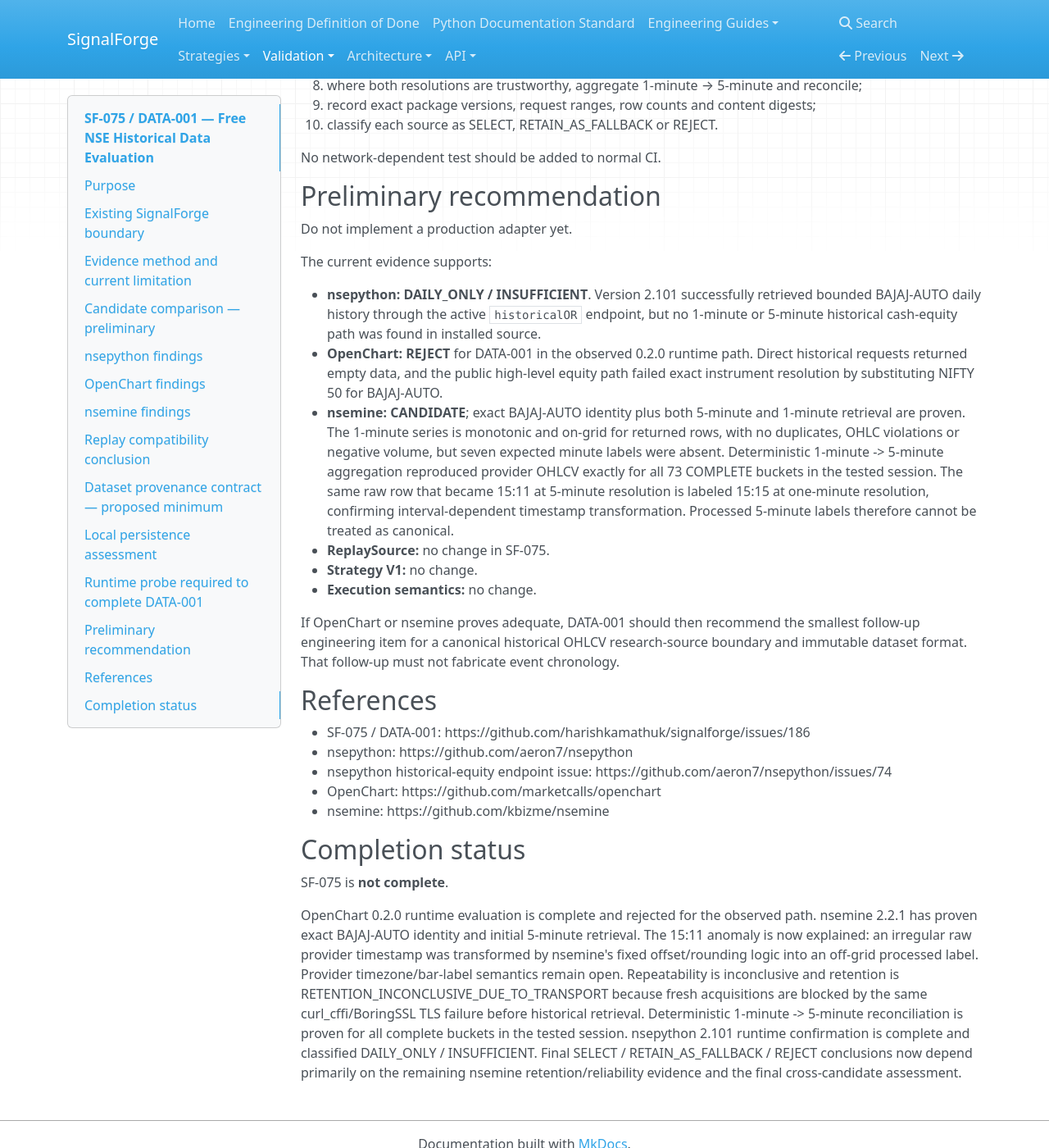
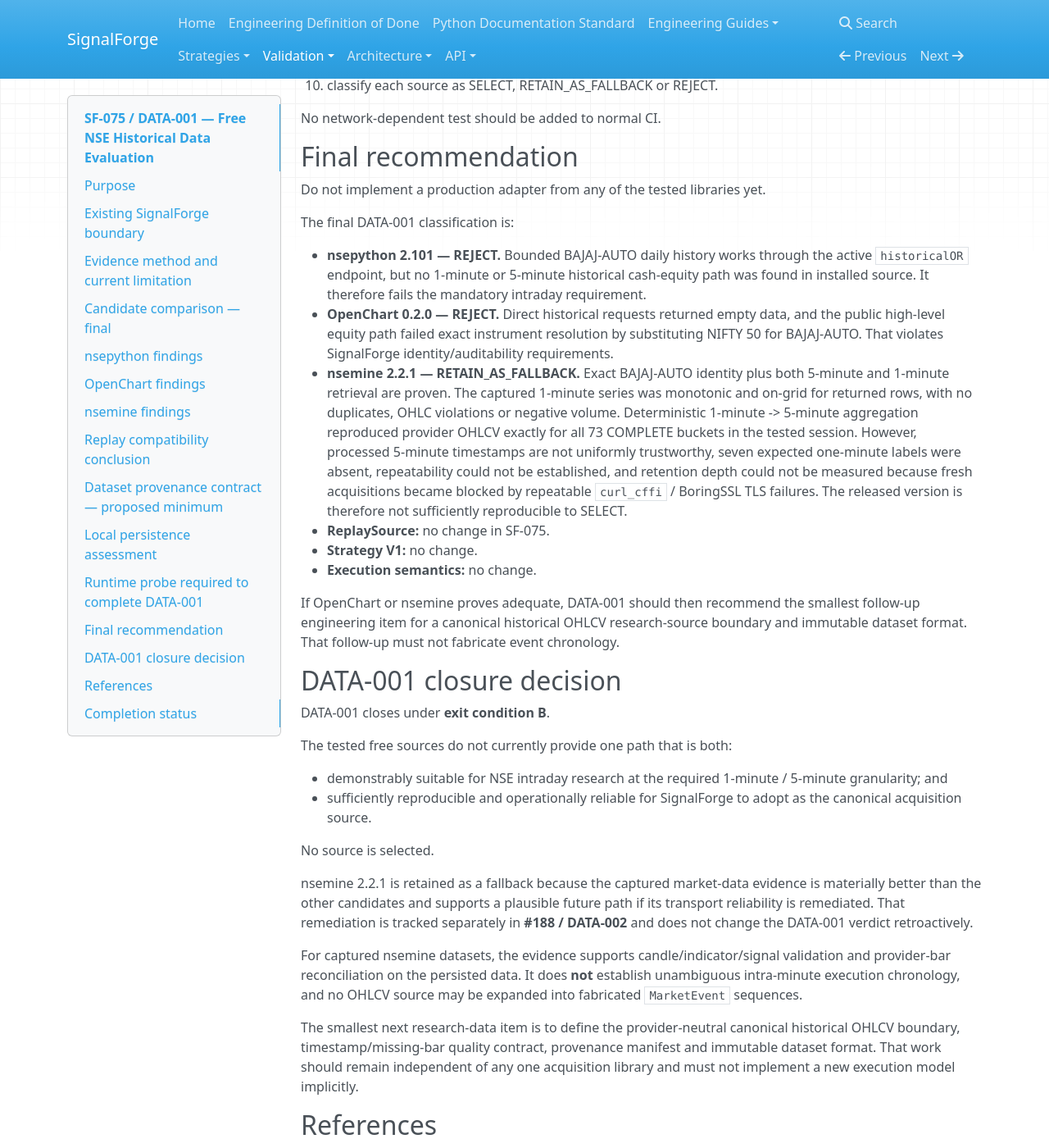
Before and after one commit to harishkamathuk/signalforge, an MkDocs documentation site: the page built from docs/validation/sf-075-data-001-free-nse-historical-data.md, in a window 1280 px wide and 1400 px high, scrolled down 17727 px. Shown: the whole window at 82% size. Built offline with MkDocs 1.6.1, drawn with Linux system fonts in a browser that asks for light colours; nearby versions of some CDN libraries; some of the changed text lies outside the part shown.

Commit message:
docs: finalize DATA-001 source evaluation

```diff
--- a/docs/validation/sf-075-data-001-free-nse-historical-data.md
+++ b/docs/validation/sf-075-data-001-free-nse-historical-data.md
@@ -1,6 +1,6 @@
 # SF-075 / DATA-001 — Free NSE Historical Data Evaluation
 
-**Status:** In progress — source/API evidence captured; OpenChart complete; nsemine initial 5-minute retrieval proven; nsepython pending
+**Status:** Complete — no source selected; nsemine retained as fallback pending transport remediation
 **Issue:** #186
 **Research identifier:** DATA-001
 **Date:** 2026-10-11
@@ -58,7 +58,7 @@ before DATA-001 can close.
 
 Source-inspection claims and runtime observations are kept distinct below.
 
-## Candidate comparison — preliminary
+## Candidate comparison — final
 
 | Dimension | nsepython | OpenChart | nsemine |
 | --- | --- | --- | --- |
@@ -72,11 +72,9 @@ Source-inspection claims and runtime observations are kept distinct below.
 | ReplaySource compatibility | INSUFFICIENT / BAR-LEVEL only if history works | BAR_ONLY | BAR_ONLY |
 | Timestamp/timezone risk | Runtime evidence required | High-priority runtime check | High-priority runtime check |
 | Runtime repeatability | Pending | Not reached — valid instrument-specific bars were not obtained | Inconclusive — fresh acquisitions are blocked by curl_cffi/BoringSSL TLS failures before symbol/history requests |
-| Preliminary disposition | DAILY_ONLY / INSUFFICIENT | REJECT — observed 0.2.0 runtime path failed retrieval/identity requirements | CANDIDATE — exact BAJAJ-AUTO identity; 5m and 1m retrieval proven; 1m gaps, provider timestamp semantics, and transport reliability unresolved |
+| Final disposition | REJECT — daily-only, insufficient for mandatory intraday requirement | REJECT — observed 0.2.0 runtime path failed retrieval/identity requirements | RETAIN_AS_FALLBACK — promising captured 1m/5m data quality, but repeatability and retention cannot be established because released transport is unreliable |
 
-`PROVISIONAL REJECT` and `CANDIDATE` are not final DATA-001 verdicts. OpenChart's current `REJECT`
-records completed empirical evidence for the observed 0.2.0 path; the overall DATA-001 evaluation
-remains open until the remaining candidates are tested.
+These are the final DATA-001 dispositions for the versions tested. No candidate is `SELECT`.
 
 ## nsepython findings
 
@@ -384,10 +382,10 @@ Source inspection also established that nsemine 2.2.1:
 - returns naive datetimes;
 - drops duplicate datetime values internally and resets the index.
 
-### Current nsemine assessment
+### Final nsemine assessment
 
-nsemine 2.2.1 remains a **CANDIDATE** and has passed the initial identity/retrieval gate that
-OpenChart failed.
+nsemine 2.2.1 is **RETAIN_AS_FALLBACK** for DATA-001. It passed the identity/retrieval gate that
+OpenChart failed and produced the strongest intraday data-quality evidence of the tested candidates.
 
 A focused raw-to-processed reconciliation established the cause of the off-grid 15:11 label.
 
@@ -795,17 +793,15 @@ Run the following matrix from a normal developer environment with outbound acces
 
 No network-dependent test should be added to normal CI.
 
-## Preliminary recommendation
+## Final recommendation
 
-Do not implement a production adapter yet.
+Do not implement a production adapter from any of the tested libraries yet.
 
-The current evidence supports:
+The final DATA-001 classification is:
 
-- **nsepython:** **DAILY_ONLY / INSUFFICIENT**. Version 2.101 successfully retrieved bounded BAJAJ-AUTO daily history through the active `historicalOR` endpoint, but no 1-minute or 5-minute historical cash-equity path was found in installed source.
-- **OpenChart:** **REJECT** for DATA-001 in the observed 0.2.0 runtime path. Direct historical
-  requests returned empty data, and the public high-level equity path failed exact instrument
-  resolution by substituting NIFTY 50 for BAJAJ-AUTO.
-- **nsemine:** **CANDIDATE**; exact BAJAJ-AUTO identity plus both 5-minute and 1-minute retrieval are proven. The 1-minute series is monotonic and on-grid for returned rows, with no duplicates, OHLC violations or negative volume, but seven expected minute labels were absent. Deterministic 1-minute -> 5-minute aggregation reproduced provider OHLCV exactly for all 73 COMPLETE buckets in the tested session. The same raw row that became 15:11 at 5-minute resolution is labeled 15:15 at one-minute resolution, confirming interval-dependent timestamp transformation. Processed 5-minute labels therefore cannot be treated as canonical.
+- **nsepython 2.101 — REJECT.** Bounded BAJAJ-AUTO daily history works through the active `historicalOR` endpoint, but no 1-minute or 5-minute historical cash-equity path was found in installed source. It therefore fails the mandatory intraday requirement.
+- **OpenChart 0.2.0 — REJECT.** Direct historical requests returned empty data, and the public high-level equity path failed exact instrument resolution by substituting NIFTY 50 for BAJAJ-AUTO. That violates SignalForge identity/auditability requirements.
+- **nsemine 2.2.1 — RETAIN_AS_FALLBACK.** Exact BAJAJ-AUTO identity plus both 5-minute and 1-minute retrieval are proven. The captured 1-minute series was monotonic and on-grid for returned rows, with no duplicates, OHLC violations or negative volume. Deterministic 1-minute -> 5-minute aggregation reproduced provider OHLCV exactly for all 73 COMPLETE buckets in the tested session. However, processed 5-minute timestamps are not uniformly trustworthy, seven expected one-minute labels were absent, repeatability could not be established, and retention depth could not be measured because fresh acquisitions became blocked by repeatable `curl_cffi` / BoringSSL TLS failures. The released version is therefore not sufficiently reproducible to SELECT.
 - **ReplaySource:** no change in SF-075.
 - **Strategy V1:** no change.
 - **Execution semantics:** no change.
@@ -814,9 +810,37 @@ If OpenChart or nsemine proves adequate, DATA-001 should then recommend the smal
 engineering item for a canonical historical OHLCV research-source boundary and immutable dataset
 format. That follow-up must not fabricate event chronology.
 
+
+## DATA-001 closure decision
+
+DATA-001 closes under **exit condition B**.
+
+The tested free sources do not currently provide one path that is both:
+
+- demonstrably suitable for NSE intraday research at the required 1-minute / 5-minute granularity; and
+- sufficiently reproducible and operationally reliable for SignalForge to adopt as the canonical acquisition source.
+
+No source is selected.
+
+nsemine 2.2.1 is retained as a fallback because the captured market-data evidence is materially
+better than the other candidates and supports a plausible future path if its transport reliability
+is remediated. That remediation is tracked separately in **#188 / DATA-002** and does not change
+the DATA-001 verdict retroactively.
+
+For captured nsemine datasets, the evidence supports candle/indicator/signal validation and
+provider-bar reconciliation on the persisted data. It does **not** establish unambiguous
+intra-minute execution chronology, and no OHLCV source may be expanded into fabricated
+`MarketEvent` sequences.
+
+The smallest next research-data item is to define the provider-neutral canonical historical OHLCV
+boundary, timestamp/missing-bar quality contract, provenance manifest and immutable dataset format.
+That work should remain independent of any one acquisition library and must not implement a new
+execution model implicitly.
+
 ## References
 
 - SF-075 / DATA-001: https://github.com/harishkamathuk/signalforge/issues/186
+- DATA-002 / nsemine transport remediation: https://github.com/harishkamathuk/signalforge/issues/188
 - nsepython: https://github.com/aeron7/nsepython
 - nsepython historical-equity endpoint issue: https://github.com/aeron7/nsepython/issues/74
 - OpenChart: https://github.com/marketcalls/openchart
@@ -824,10 +848,16 @@ format. That follow-up must not fabricate event chronology.
 
 ## Completion status
 
-SF-075 is **not complete**.
+SF-075 / DATA-001 is **complete**.
 
-OpenChart 0.2.0 runtime evaluation is complete and rejected for the observed path. nsemine 2.2.1
-has proven exact BAJAJ-AUTO identity and initial 5-minute retrieval. The 15:11 anomaly is now
-explained: an irregular raw provider timestamp was transformed by nsemine's fixed offset/rounding
-logic into an off-grid processed label. Provider timezone/bar-label semantics remain open. Repeatability is inconclusive and retention is RETENTION_INCONCLUSIVE_DUE_TO_TRANSPORT because fresh acquisitions are blocked by the same curl_cffi/BoringSSL TLS failure before historical retrieval.
-Deterministic 1-minute -> 5-minute reconciliation is proven for all complete buckets in the tested session. nsepython 2.101 runtime confirmation is complete and classified DAILY_ONLY / INSUFFICIENT. Final SELECT / RETAIN_AS_FALLBACK / REJECT conclusions now depend primarily on the remaining nsemine retention/reliability evidence and the final cross-candidate assessment.
+Final classifications:
+
+- nsepython 2.101 — **REJECT**;
+- OpenChart 0.2.0 — **REJECT**;
+- nsemine 2.2.1 — **RETAIN_AS_FALLBACK**;
+- SELECT — **none**.
+
+The tested free-source set is inadequate for the required reproducible canonical intraday
+acquisition path in its current observed form. DATA-002 (#188) tracks possible nsemine transport
+remediation. The next research-data work item should define the provider-neutral canonical
+historical-bar/dataset contract without changing strategy or replay semantics.
```
